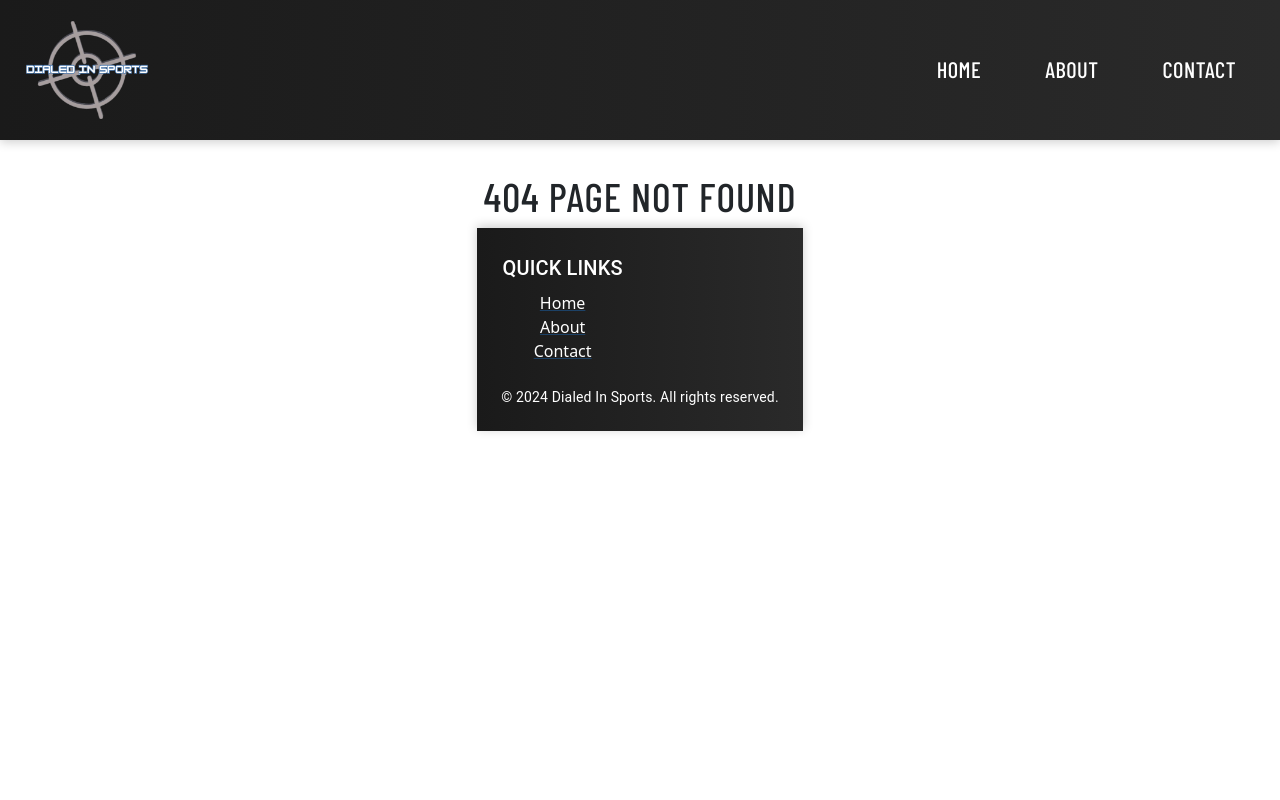
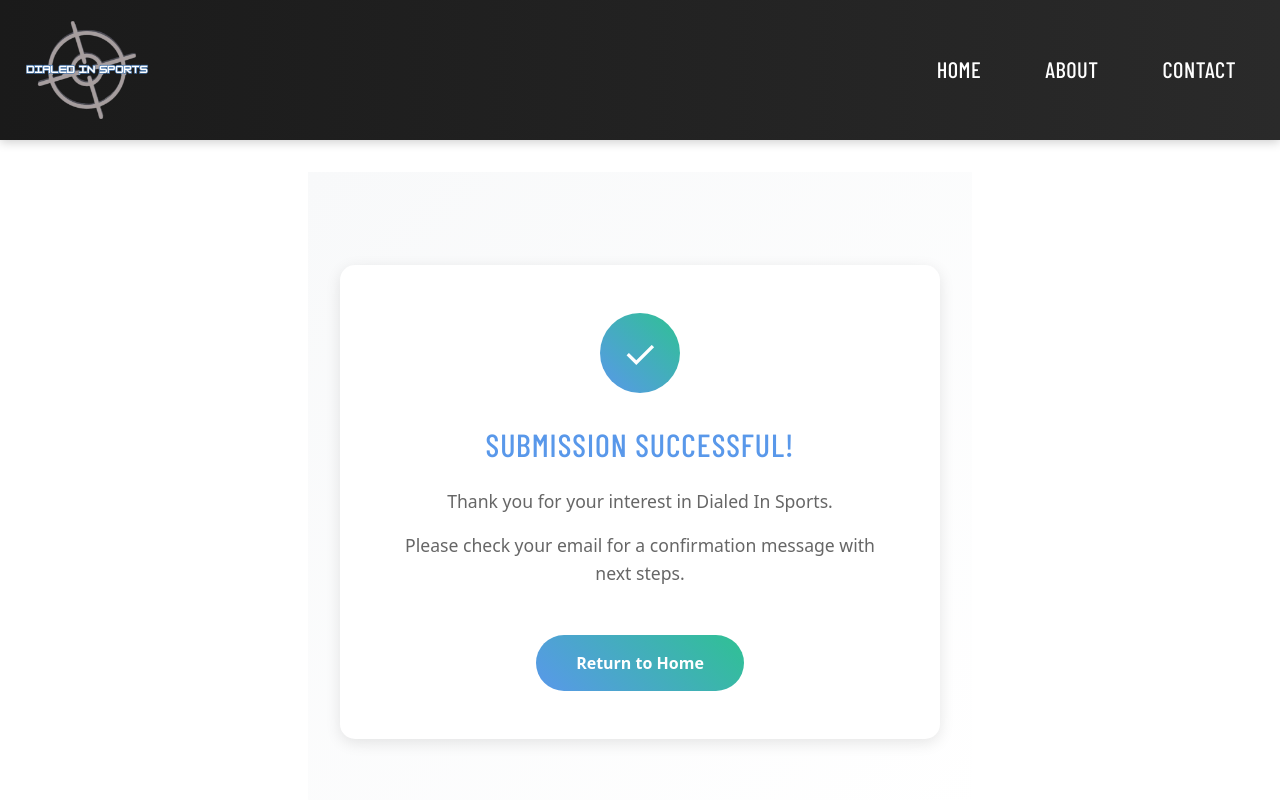
Before and after one commit to skezsoftware/dialed-in-sports, a React (Vite) app in the folder dis-frontend/: page /success in a window 1280 px wide. Before the commit this address had no page. Shown: the top 800 px of the page. Built offline with nearby package versions, Linux system fonts and the light colour scheme.

Commit message:
adjsuted some css sections and added a contact success page

```diff
--- a/dis-frontend/src/App.jsx
+++ b/dis-frontend/src/App.jsx
@@ -10,6 +10,8 @@ import About from './components/about/About'
 import Contact from './components/contact/Contact'
 import UpButton from './components/up_button/UpButton'
 import { HelmetProvider } from 'react-helmet-async';
+import ScrollToTop from './components/ScrollToTop';
+import SuccessPage from './components/contact/SuccessPage';
 
 // Page tracking function
 const usePageTracking = () => {
@@ -29,11 +31,13 @@ const AppContent = () => {
   usePageTracking();
   return (
     <>
+      <ScrollToTop />
       <Header />
       <Routes>
         <Route path="/" element={<Home />} />
         <Route path="/about" element={<About />} />
         <Route path="/contact" element={<Contact />} />
+        <Route path="/success" element={<SuccessPage />} />
         <Route path="*" element={<h1>404 Page Not Found</h1>} />
       </Routes>
       <UpButton />
--- /dev/null
+++ b/dis-frontend/src/components/ScrollToTop.jsx
@@ -0,0 +1,18 @@
+import { useLayoutEffect } from 'react';
+import { useLocation } from 'react-router-dom';
+
+const ScrollToTop = () => {
+  const { pathname } = useLocation();
+
+  useLayoutEffect(() => {
+    window.scrollTo({
+      top: 0,
+      left: 0,
+      behavior: 'instant'
+    });
+  }, [pathname]);
+
+  return null;
+};
+
+export default ScrollToTop;
--- a/dis-frontend/src/components/about/About.jsx
+++ b/dis-frontend/src/components/about/About.jsx
@@ -2,6 +2,7 @@ import React from 'react'
 import { Helmet } from 'react-helmet-async'
 import './about.css'
 import { FaFootballBall, FaBasketballBall, FaBaseballBall, FaChartLine, FaCalculator, FaPiggyBank } from 'react-icons/fa'
+import { Link } from 'react-router-dom'
 
 const About = () => {
   return (
@@ -96,6 +97,9 @@ const About = () => {
                   <li>Comprehensive betting strategies</li>
                   <li>Professional customer support</li>
                 </ul>
+                <Link to="/contact" className="expertise__cta">
+                  Get Started Today
+                </Link>
               </div>
             </section>
           </div>
--- a/dis-frontend/src/components/about/about.css
+++ b/dis-frontend/src/components/about/about.css
@@ -218,6 +218,26 @@
   margin-bottom: 1rem;
 }
 
+.expertise__cta {
+  display: inline-block;
+  margin-top: 2rem;
+  padding: 1rem 2.5rem;
+  background: linear-gradient(45deg, #5998ea, #2fc193);
+  color: white;
+  text-decoration: none;
+  border-radius: 30px;
+  font-weight: 600;
+  font-size: 1.1rem;
+  transition: transform 0.3s ease, box-shadow 0.3s ease;
+  text-align: center;
+}
+
+.expertise__cta:hover {
+  transform: translateY(-2px);
+  box-shadow: 0 4px 15px rgba(89, 152, 234, 0.4);
+  color: white;
+}
+
 /* Responsive Design */
 @media (max-width: 1024px) {
   .sports__grid,
@@ -268,4 +288,10 @@
     width: 150px;
     height: 3px;
   }
+
+  .expertise__cta {
+    width: 100%;
+    padding: 0.8rem 2rem;
+    font-size: 1rem;
+  }
 }
--- a/dis-frontend/src/components/contact/Contact.jsx
+++ b/dis-frontend/src/components/contact/Contact.jsx
@@ -2,8 +2,23 @@ import React from 'react'
 import { Helmet } from 'react-helmet-async'
 import './contact.css'
 import Form from './Form'
+import { useNavigate } from 'react-router-dom';
 
 const Contact = () => {
+  const navigate = useNavigate();
+
+  const handleSubmit = async (e) => {
+    e.preventDefault();
+    try {
+      // ... your existing email submission logic ...
+
+      // After successful submission
+      navigate('/success');
+    } catch (error) {
+      // ... your error handling ...
+    }
+  };
+
   return (
     <>
       <Helmet>
@@ -31,7 +46,7 @@ const Contact = () => {
             <h2>Get Started Today</h2>
             <p>Fill out the form below and we'll reach out with everything you need to join</p>
           </div>
-          <Form />
+          <Form handleSubmit={handleSubmit} />
         </div>
       </div>
     </>
--- a/dis-frontend/src/components/contact/Form.jsx
+++ b/dis-frontend/src/components/contact/Form.jsx
@@ -1,9 +1,11 @@
 import React, { useState, useRef } from 'react';
+import { useNavigate } from 'react-router-dom';
 import emailjs from '@emailjs/browser';
 import './contact.css'
 
 const Form = () => {
   const form = useRef();
+  const navigate = useNavigate();
   const [isSubmitting, setIsSubmitting] = useState(false);
   const [submitStatus, setSubmitStatus] = useState('');
 
@@ -21,6 +23,9 @@ const Form = () => {
       .then((result) => {
         setSubmitStatus('success');
         form.current.reset();
+        setTimeout(() => {
+          navigate('/success');
+        }, 1000);
       }, (error) => {
         setSubmitStatus('error');
         console.log(error.text);
--- /dev/null
+++ b/dis-frontend/src/components/contact/SuccessPage.jsx
@@ -0,0 +1,21 @@
+import React from 'react';
+import { Link } from 'react-router-dom';
+import './success.css';
+
+const SuccessPage = () => {
+  return (
+    <div className="success-page">
+      <div className="success-container">
+        <div className="success-icon">✓</div>
+        <h1>Submission Successful!</h1>
+        <p>Thank you for your interest in Dialed In Sports.</p>
+        <p>Please check your email for a confirmation message with next steps.</p>
+        <Link to="/" className="home-button">
+          Return to Home
+        </Link>
+      </div>
+    </div>
+  );
+};
+
+export default SuccessPage;
--- /dev/null
+++ b/dis-frontend/src/components/contact/success.css
@@ -0,0 +1,82 @@
+.success-page {
+    min-height: calc(100vh - 140px);
+    display: flex;
+    align-items: center;
+    justify-content: center;
+    padding: 2rem;
+    background: linear-gradient(135deg, #f8f9fa, #ffffff);
+  }
+
+  .success-container {
+    max-width: 600px;
+    text-align: center;
+    padding: 3rem;
+    background: white;
+    border-radius: 15px;
+    box-shadow: 0 4px 15px rgba(0, 0, 0, 0.1);
+  }
+
+  .success-icon {
+    width: 80px;
+    height: 80px;
+    background: linear-gradient(45deg, #5998ea, #2fc193);
+    border-radius: 50%;
+    display: flex;
+    align-items: center;
+    justify-content: center;
+    margin: 0 auto 2rem;
+    color: white;
+    font-size: 2.5rem;
+  }
+
+  .success-container h1 {
+    color: #5998ea;
+    margin-bottom: 1.5rem;
+    font-size: 2rem;
+  }
+
+  .success-container p {
+    color: #666;
+    margin-bottom: 1rem;
+    font-size: 1.1rem;
+    line-height: 1.6;
+  }
+
+  .home-button {
+    display: inline-block;
+    margin-top: 2rem;
+    padding: 1rem 2.5rem;
+    background: linear-gradient(45deg, #5998ea, #2fc193);
+    color: white;
+    text-decoration: none;
+    border-radius: 30px;
+    font-weight: 600;
+    transition: transform 0.3s ease, box-shadow 0.3s ease;
+  }
+
+  .home-button:hover {
+    transform: translateY(-2px);
+    box-shadow: 0 4px 15px rgba(89, 152, 234, 0.4);
+    color: white;
+  }
+
+  @media (max-width: 768px) {
+    .success-container {
+      padding: 2rem;
+    }
+
+    .success-icon {
+      width: 60px;
+      height: 60px;
+      font-size: 2rem;
+    }
+
+    .success-container h1 {
+      font-size: 1.8rem;
+    }
+
+    .home-button {
+      width: 100%;
+      padding: 0.8rem 2rem;
+    }
+  }
--- a/dis-frontend/src/components/header/Header.jsx
+++ b/dis-frontend/src/components/header/Header.jsx
@@ -1,4 +1,4 @@
-import React, { useState } from "react";
+import React, { useState, useEffect } from "react";
 import { Navbar, Nav, Container } from 'react-bootstrap';
 import { Link } from 'react-router-dom';
 import './header.css';
@@ -7,8 +7,23 @@ import logo from '../../assets/dialed-logo.png';
 const Header = () => {
   const [expanded, setExpanded] = useState(false);
 
+  useEffect(() => {
+    const closeMenu = (e) => {
+      if (expanded) {
+        const navbar = document.querySelector('.navbar-custom');
+        if (navbar && !navbar.contains(e.target)) {
+          setExpanded(false);
+        }
+      }
+    };
+
+    document.addEventListener('click', closeMenu);
+
+    return () => document.removeEventListener('click', closeMenu);
+  }, [expanded]);
+
   const handleNavClick = () => {
-    setExpanded(false);  // Close the menu when a link is clicked
+    setExpanded(false);
   };
 
   return (
--- a/dis-frontend/src/components/home/home.css
+++ b/dis-frontend/src/components/home/home.css
@@ -639,12 +639,20 @@ section h2:after {
 /* Responsive adjustments */
 @media (max-width: 768px) {
   .legal-states {
-    flex-direction: column;
+    display: grid;
+    grid-template-columns: repeat(2, 1fr);
     gap: 1rem;
+    padding: 0 1rem;
   }
 
   .legal-states ul {
+    margin: 0;
+    padding: 0;
+  }
+
+  .legal-states li {
     text-align: center;
+    font-size: 0.9rem;
   }
 
   .disclaimer {
```
